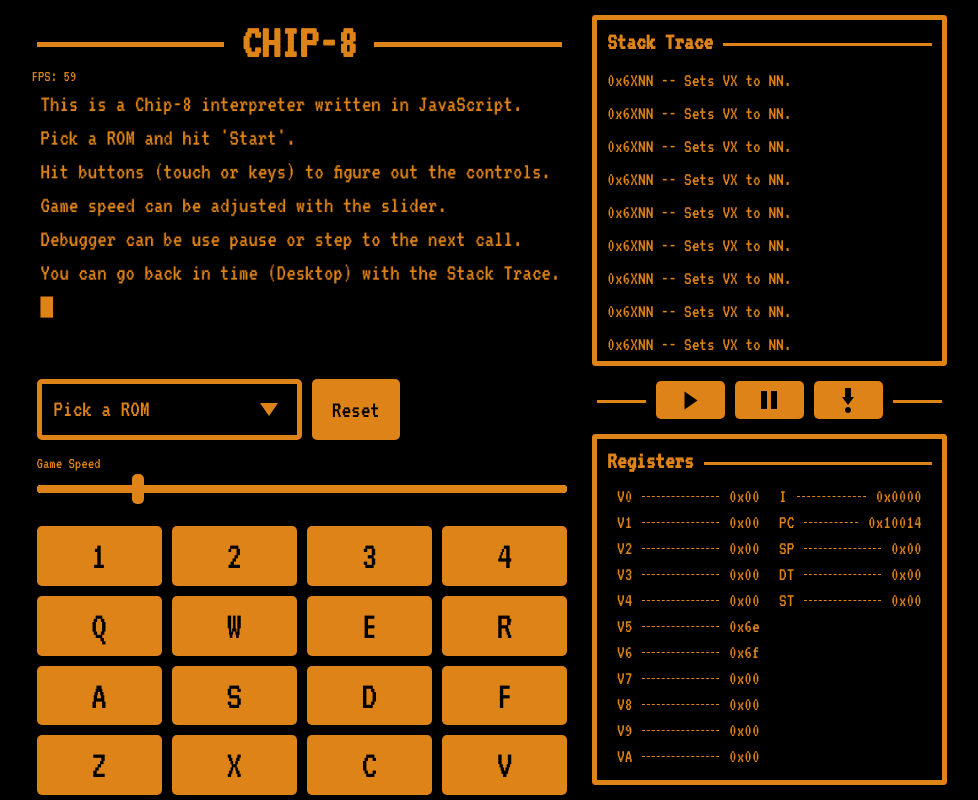
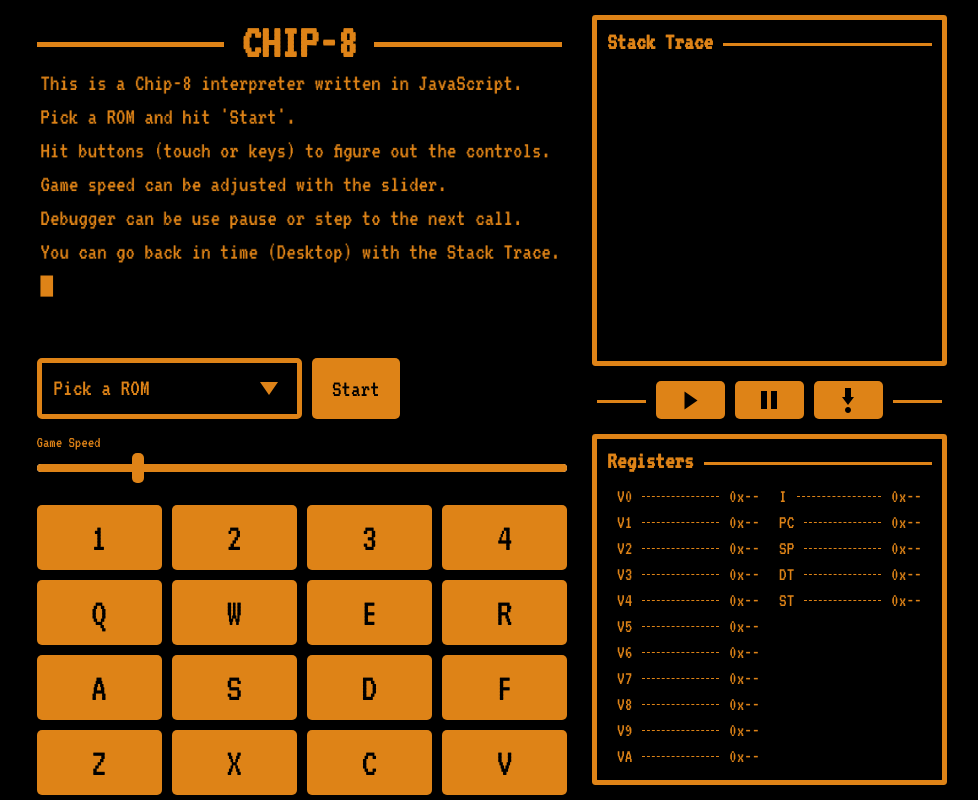
Before and after one commit to yayitsd4n/chip8, a plain HTML site: page index.html in a window 1280 px wide. Both pictures are taken after a click on the button "Start". Shown: the whole page, without its empty margins (151-1129 px from the left). Drawn offline with Linux system fonts and the light colour scheme; no server answers.

Commit message:
Rom has to be selected before start button works. Adjusted stack trace padding.

```diff
--- a/app.js
+++ b/app.js
@@ -489,6 +489,8 @@ var UI = {
         document.querySelector('.js-loadGame').addEventListener('click', e => {
             var game = document.querySelector('.js-game').value;
 
+            if (game == 'Pick a ROM') return;
+
             cancelAnimationFrame(welcome.welcomeAnimation);
             if (Gameloop.webAnimationFrame) {
                 cancelAnimationFrame(Gameloop.webAnimationFrame);
--- a/css/style.css
+++ b/css/style.css
@@ -314,7 +314,7 @@ input[type=range]:focus::-ms-fill-upper {
     }
 
     .StackList-item {
-        padding: 7px 0;
+        padding: 7px 10px 7px 0;
         cursor: pointer;
         list-style-type: none;
     }
```
